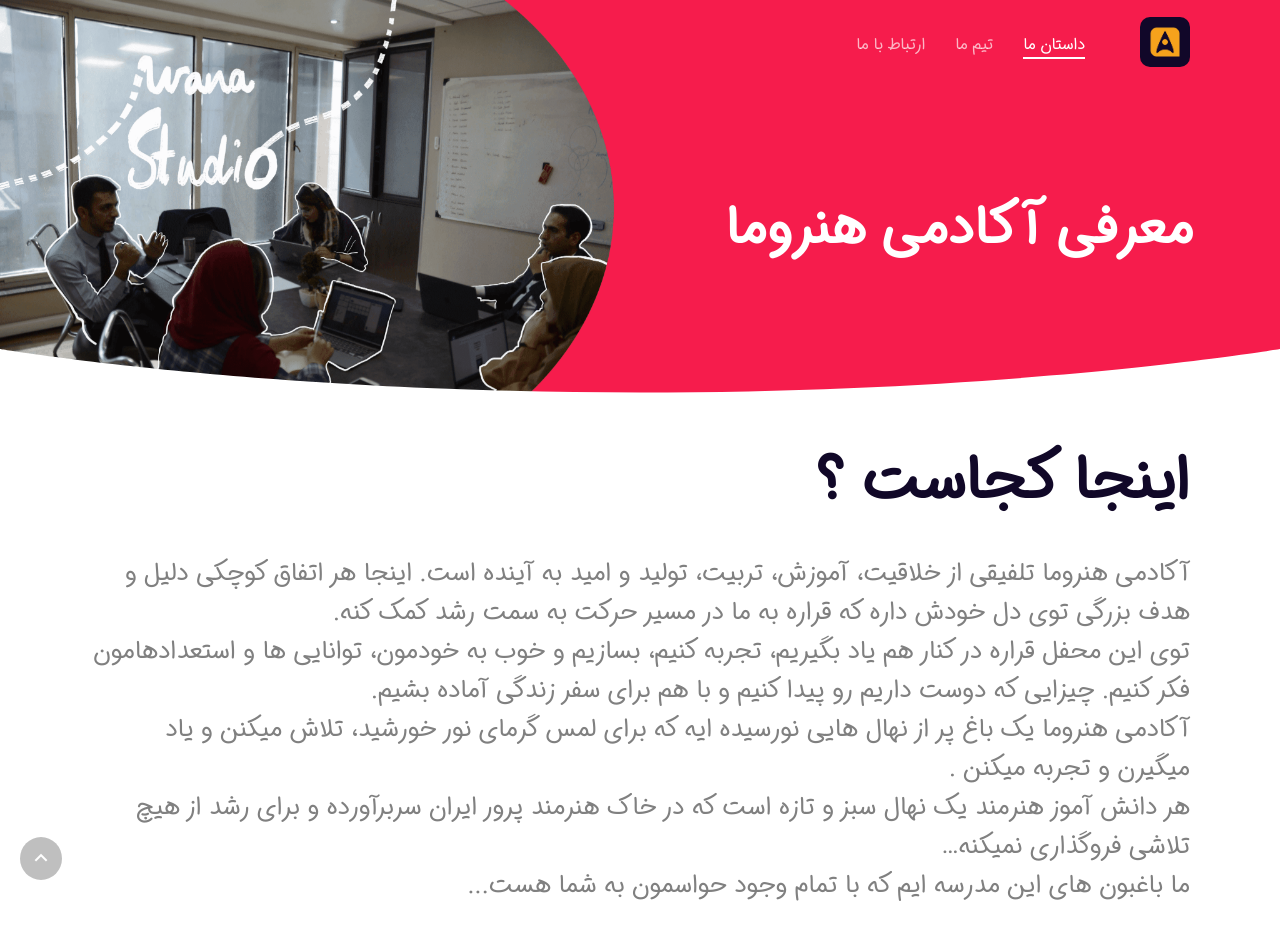
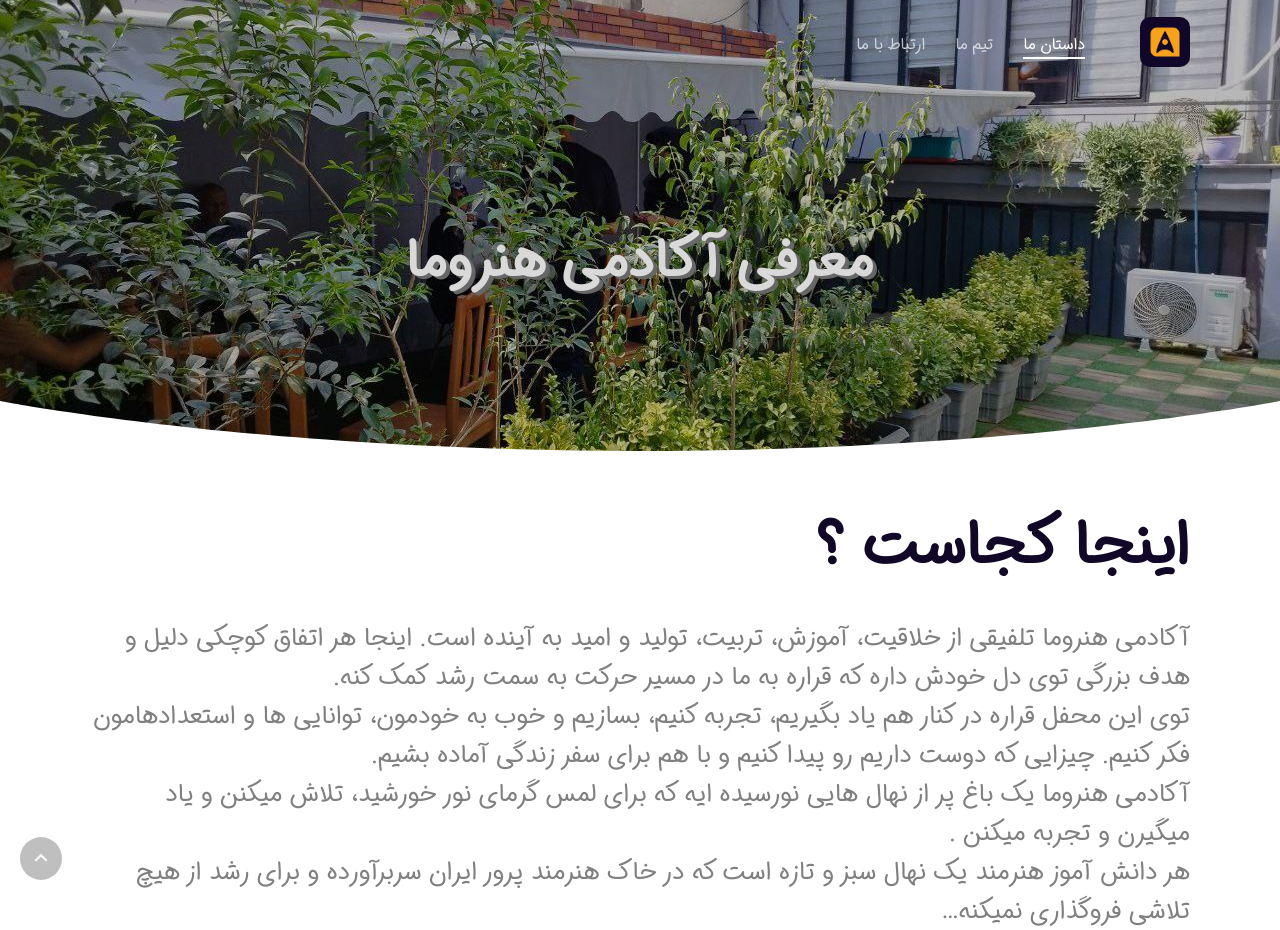
Before and after one commit to mohammad488/HonaromaAcademyUI, a Flask app: page /about in a window 1280 px wide. Shown: the top 930 px of the page. Run offline with Flask 3, Linux system fonts and the light colour scheme.

Commit message:
Finished!

```diff
--- a/static/css/aboutUsPage.css
+++ b/static/css/aboutUsPage.css
@@ -2,19 +2,32 @@
 #intro-container {
     display: flex;
     position: relative;
-    background-color: #f61c4c;
+    background-image: url("/static/images/IMG_3536.JPG");
+    height: 500px;
+    background-blend-mode: difference;
+    background-size: cover;
+    background-position: center center;
     overflow: hidden;
     padding: 0;
 }
 
+#intro-container .section-title {
+    color: rgb(255, 255, 255);
+    text-shadow: rgb(122, 122, 122) 4px 3px 0px;
+}
+#menuExpand>i{
+    color: #fff;
+}
 #intro-container>div {
     justify-content: center;
     flex-direction: column;
     align-items: center;
     width: 100%;
+    background-color: #00000026;
+
 }
 
-#intro-container .col-12{
+#intro-container .col-12 {
     min-height: 35vh;
     max-width: 100%;
 }
@@ -136,43 +149,47 @@
 #about {
     margin: 5em 0;
 }
+
 @media (max-width: 768px) {
     #about {
         margin: 3em 0 1em 0;
     }
 }
 
-#about > div{
+#about>div {
     align-items: center;
 }
 
 #about .section-title {
     text-align: right;
-    font-size: 30px!important;
+    font-size: 30px !important;
 }
 
 #about .section-subtitle {
     text-align: justify;
-    font-size: 20px!important;
+    font-size: 20px !important;
     color: #808080;
 }
+
 /* Story */
-#story > div{
+#story>div {
     align-items: center;
 }
+
 #story .section-title {
     text-align: right;
-    font-size: 30px!important;
+    font-size: 30px !important;
     margin-left: 20px;
 }
 
 #story .section-subtitle {
     text-align: justify;
-    font-size: 20px!important;
+    font-size: 20px !important;
     color: #808080;
     margin-left: 20px;
     line-height: 40px;
 }
+
 #story img {
     width: 100%;
     margin-bottom: 20px;
--- a/templates/about-us.html
+++ b/templates/about-us.html
@@ -106,14 +106,10 @@
         </nav>
         <div id="intro-container" class="container">
             <div class="row">
-                <div class="col-lg-6 d-none d-lg-flex">
-                    <h1 class="section-title animate__animated animate__fadeInRight animate__delay-1s">
-                        <b><span class="text-white">معرفی آکادمی هنروما</span></b>
+                <div style="text-align: center; width: 100%;">
+                    <h1 class="section-title animate__animated animate__fadeInUp animate__delay-1s">
+                        <b><span>معرفی آکادمی هنروما</span></b>
                     </h1>
-                </div>
-
-                <div class="col-lg-6 col-12 animate__animated animate__fadeIn animate__delay-1s">
-                    <img src="/static/images/about-us.png" width="844" />
                 </div>
             </div>
             <div class="nectar-shape-divider-wrap no-color ">
```
Also changed, not shown: templates/hoom-services.html (+3 -6 lines), templates/our-team.html (+5 -5 lines), static/images/1683410300937.jpg (added), static/images/1700570233579.jpg (added), static/images/A43F7619-23A6-456A-8B6F-859DC243512F.JPEG (added), static/images/IMG_3535.JPG (added), static/images/IMG_3536.JPG (added), static/images/light_bulb.jpg (added).
